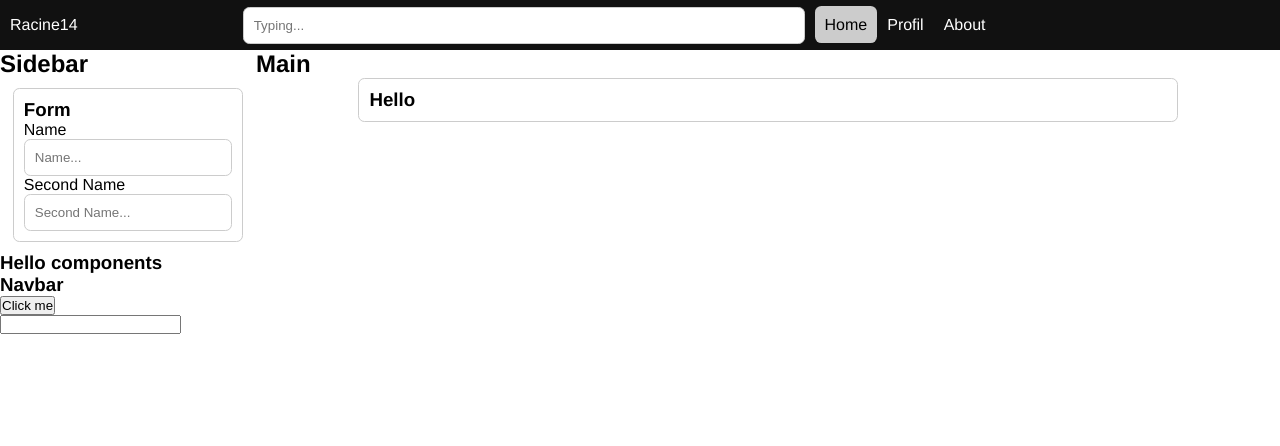
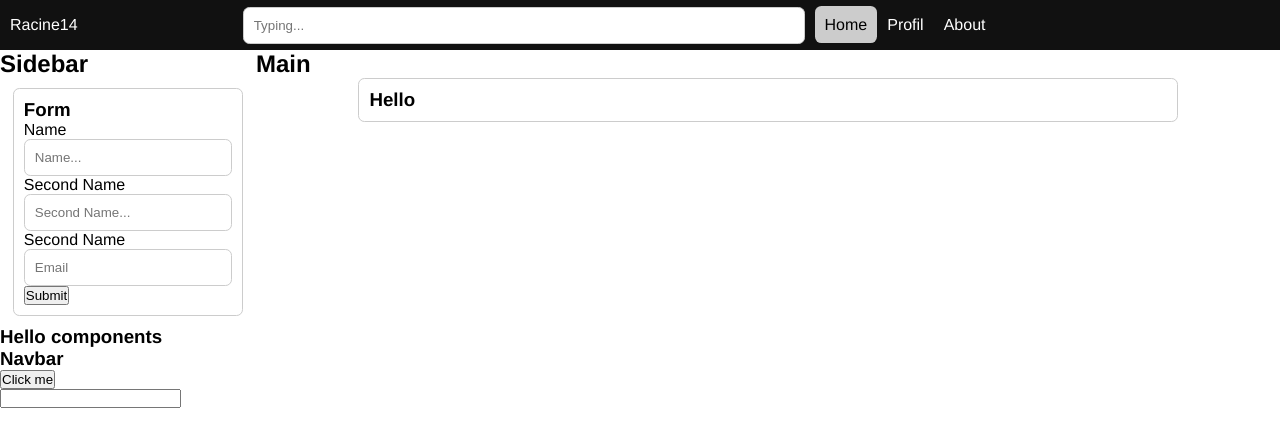
Before and after one commit to Jean-pierre14/Reactjs-Ui-01, a React (Create React App) app: page / in a window 1280 px wide. Shown: the top 446 px of the page. Built offline with nearby package versions, Linux system fonts and the light colour scheme.

Commit message:
Simple crud start event

```diff
--- a/src/Components/Form/Multiple.jsx
+++ b/src/Components/Form/Multiple.jsx
@@ -60,6 +60,21 @@ export default function Multiple() {
               onChange={EventChange}
             />
           </div>
+          <div>
+            <label for="name">Second Name</label>
+            <input
+              autoComplete="off"
+              style={Inputs}
+              className="input"
+              name="email"
+              placeholder="Email"
+              value={inputs.email}
+              onChange={EventChange}
+            />
+          </div>
+          <div>
+            <input type="submit" className="BtnSubmit" />
+          </div>
         </form>
       </div>
     </>
```
